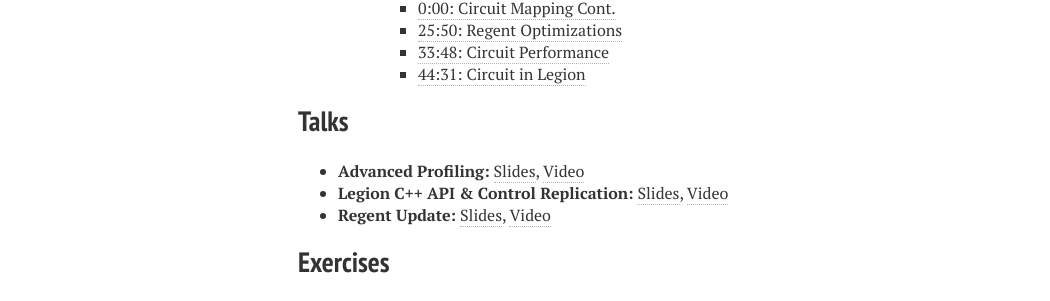
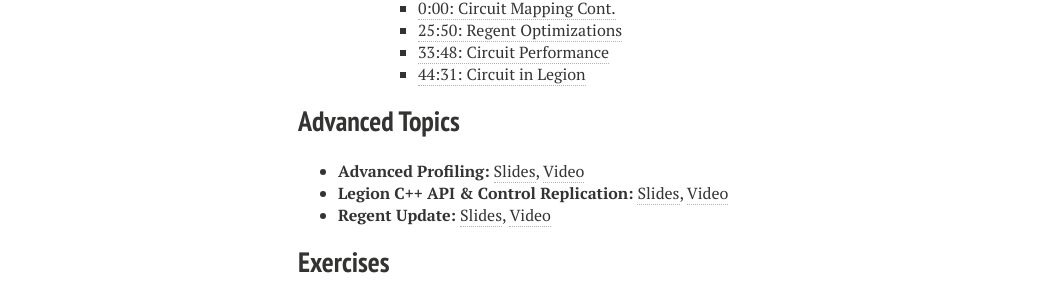
Before and after one commit to apryakhin/legion.stanford.edu, a Jekyll site: the page built from bootcamp2017.md, in a window 1280 px wide. Shown: the part 1270-1571 px from the top of the page, without its empty margins (22-1072 px from the left). Built offline with Jekyll 4.4.1, drawn with Linux system fonts in a browser that asks for light colours; nearby versions of some CDN libraries.

Commit message:
Tweak wording.

```diff
--- a/bootcamp2017.md
+++ b/bootcamp2017.md
@@ -64,7 +64,7 @@ start.
           * [33:48: Circuit Performance](https://www.youtube.com/watch?v=U_V0sd0nmzk&list=PLUNK9XcztK7xutP-diU7tw_1PFcXMYEmE&index=7&t=33m48s)
           * [44:31: Circuit in Legion](https://www.youtube.com/watch?v=U_V0sd0nmzk&list=PLUNK9XcztK7xutP-diU7tw_1PFcXMYEmE&index=7&t=44m31s)
 
-## Talks
+## Advanced Topics
 
   * **Advanced Profiling:** [Slides](/pdfs/bootcamp2017/AdvancedProfiling.pdf), [Video](https://www.youtube.com/watch?v=Mk7kER1xyiA&list=PLUNK9XcztK7xutP-diU7tw_1PFcXMYEmE&index=8)
   * **Legion C++ API & Control Replication:** [Slides](/pdfs/bootcamp2017/LegionControlReplication.pdf), [Video](https://www.youtube.com/watch?v=nKBhMlPHpvY&list=PLUNK9XcztK7xutP-diU7tw_1PFcXMYEmE&index=9)
```
